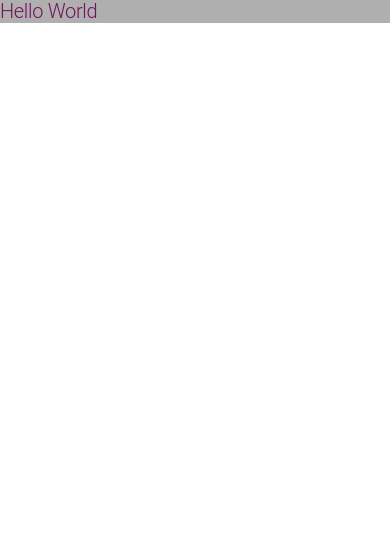
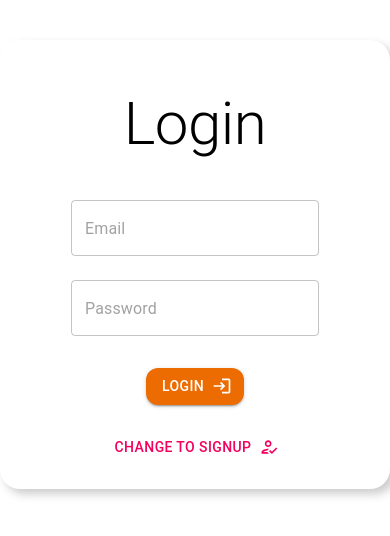
Before and after one commit to madhumithavenu/Material_UI, a React (Create React App) app: page / in a window 390 px wide. Shown: the top 536 px of the page. Built offline with nearby package versions, Linux system fonts and the light colour scheme.

Commit message:
Design Modern Responsive Login & Signup Form With Material UI And React

```diff
--- a/src/App.js
+++ b/src/App.js
@@ -1,5 +1,6 @@
 // import Test from "./Test";
 // import Test2 from "./Test2";
+import Auth from "./Auth";
 import Layout from "./Layout";
 import Test10 from "./Test10";
 import Test11 from "./Test11";
@@ -22,7 +23,7 @@ function App() {
      {/* <Test2 />  */}
      {/* <Test3/> */}
      {/* <Navbar links={linksArray}/> */}
-     <Test13/>
+     <Auth/>
     </div>
   );
 }
--- /dev/null
+++ b/src/Auth.js
@@ -0,0 +1,60 @@
+import { Box, Button, TextField, Typography } from '@mui/material'
+import React, { useState } from 'react';
+import LoginOutlinedIcon from '@mui/icons-material/LoginOutlined';
+import HowToRegOutlinedIcon from '@mui/icons-material/HowToRegOutlined';
+
+const Auth = () => {
+    const [isSignup, setIsSignup] = useState(false);
+    const [input, setInput] = useState({
+        name: "", email: "", password: "",
+    })
+    // console.log(isSignup);
+
+    const handleChange = (e) => {
+        setInput((prevState) => ({
+            ...prevState,
+            [e.target.name]: e.target.value
+        }))
+    }
+    const handleSubmit = (e) => {
+        e.preventDefault();
+        // console.log(input);
+    }
+    const resetState = () => {
+        setIsSignup(!isSignup);
+        setInput({ name: "", email: "", password: "" })
+    }
+    return (
+        <div>
+            <form onSubmit={handleSubmit}>
+                <Box display="flex"
+                    flexDirection={"column"}
+                    maxWidth={400}
+                    alignItems={"center"}
+                    justifyContent={"center"}
+                    margin={"auto"}
+                    marginTop={5}
+                    padding={3}
+                    borderRadius={5}
+                    boxShadow={'5px 5px 10px #ccc'}
+                    sx={{
+                        ":hover": {
+                            boxShadow: '10px 10px 20px #ccc'
+                        }
+                    }}
+                >
+                    <Typography variant='h2'
+                        padding={3}
+                        textAlign={"center"}>{isSignup ? "Signup" : "Login"}</Typography>
+                    {isSignup && (<TextField onChange={handleChange} name='name' value={input.name} margin='normal' type='text' variant='outlined' placeholder='Name' />)}
+                    <TextField onChange={handleChange} name='email' value={input.email} margin='normal' type='email' variant='outlined' placeholder='Email' />
+                    <TextField onChange={handleChange} name='password' value={input.password} margin='normal' type='password' variant='outlined' placeholder='Password' />
+                    <Button endIcon={isSignup ? <HowToRegOutlinedIcon /> : <LoginOutlinedIcon />} type='submit' sx={{ marginTop: 3, borderRadius: 3 }} variant='contained' color='warning'>{isSignup ? "Signup" : "Login"}</Button>
+                    <Button endIcon={isSignup ? <LoginOutlinedIcon /> : <HowToRegOutlinedIcon />} onClick={resetState} sx={{ marginTop: 3, borderRadius: 3 }} >Change to {isSignup ? "Login" : "Signup"}</Button>
+                </Box>
+            </form>
+        </div>
+    )
+}
+
+export default Auth
```
